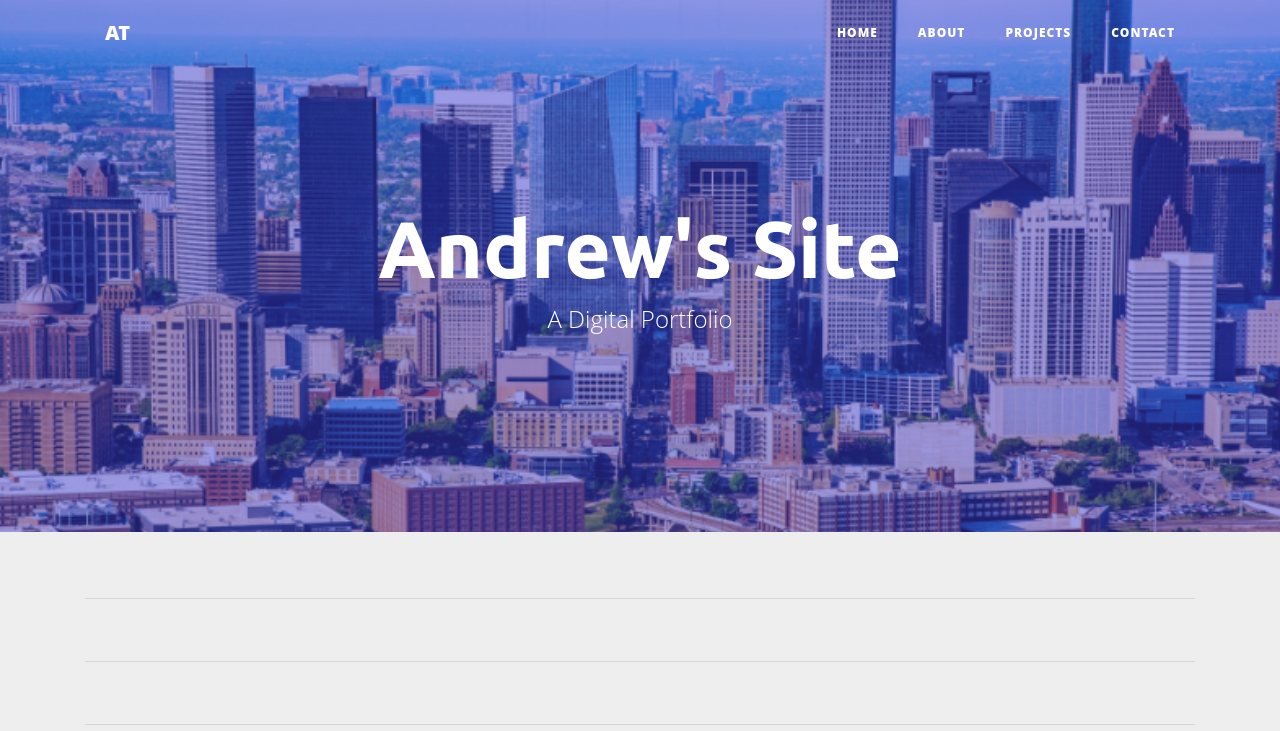
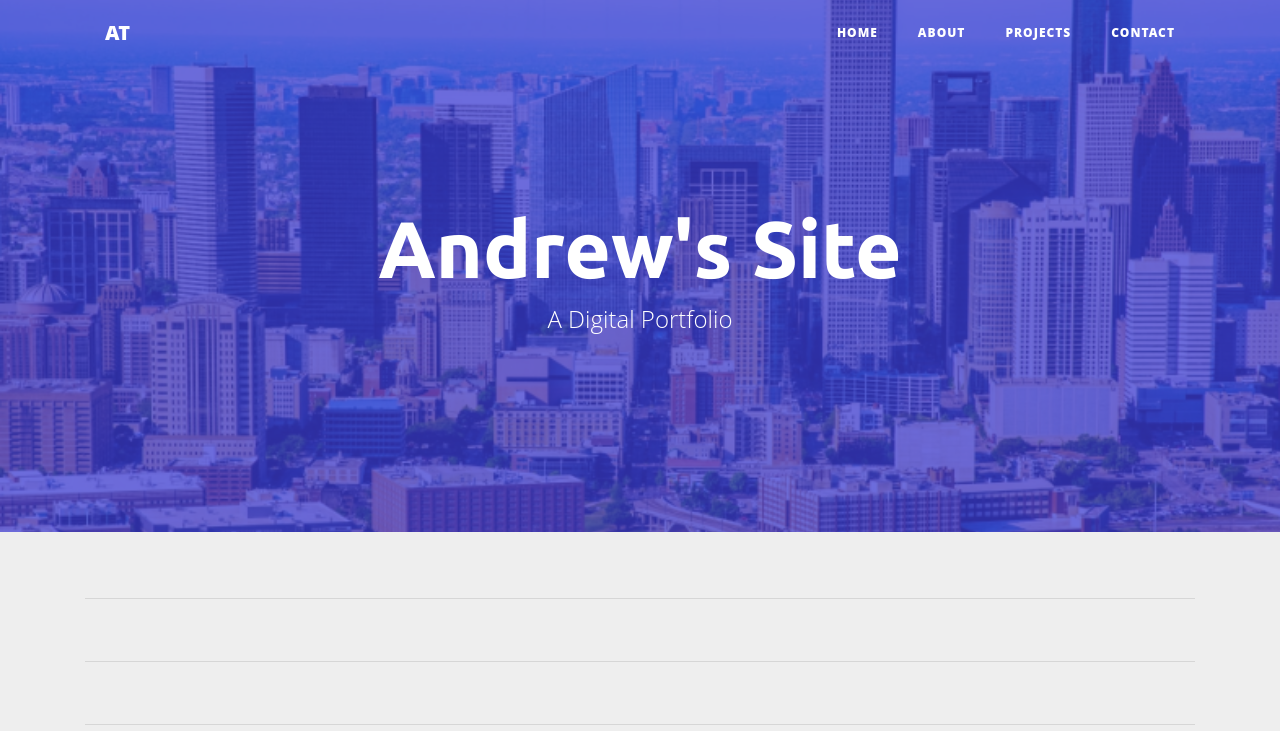
Before and after one commit to jAndrewtomich/Portfolio, a Flask app: page / in a window 1280 px wide. Shown: the top 731 px of the page. Run offline with Flask 2, Linux system fonts and the light colour scheme; parts of the project's set-up code (start-up, migrations or seed data) failed here and were passed over; some libraries are stand-ins or nearby versions.

Commit message:
Increase opacity of masthead

```diff
--- a/app/templates/index.html
+++ b/app/templates/index.html
@@ -1,6 +1,6 @@
 {% include "header.html" %}
 <header class="masthead" style="background-image: url('static/img/houston1.png')">
-	<div class="overlay"></div>
+	<div class="overlay" style="opacity: 75%"></div>
 	<div class="container">
 		<div class="row">
 			<div class="col-lg-8 col-md-10 mx-auto">
```
